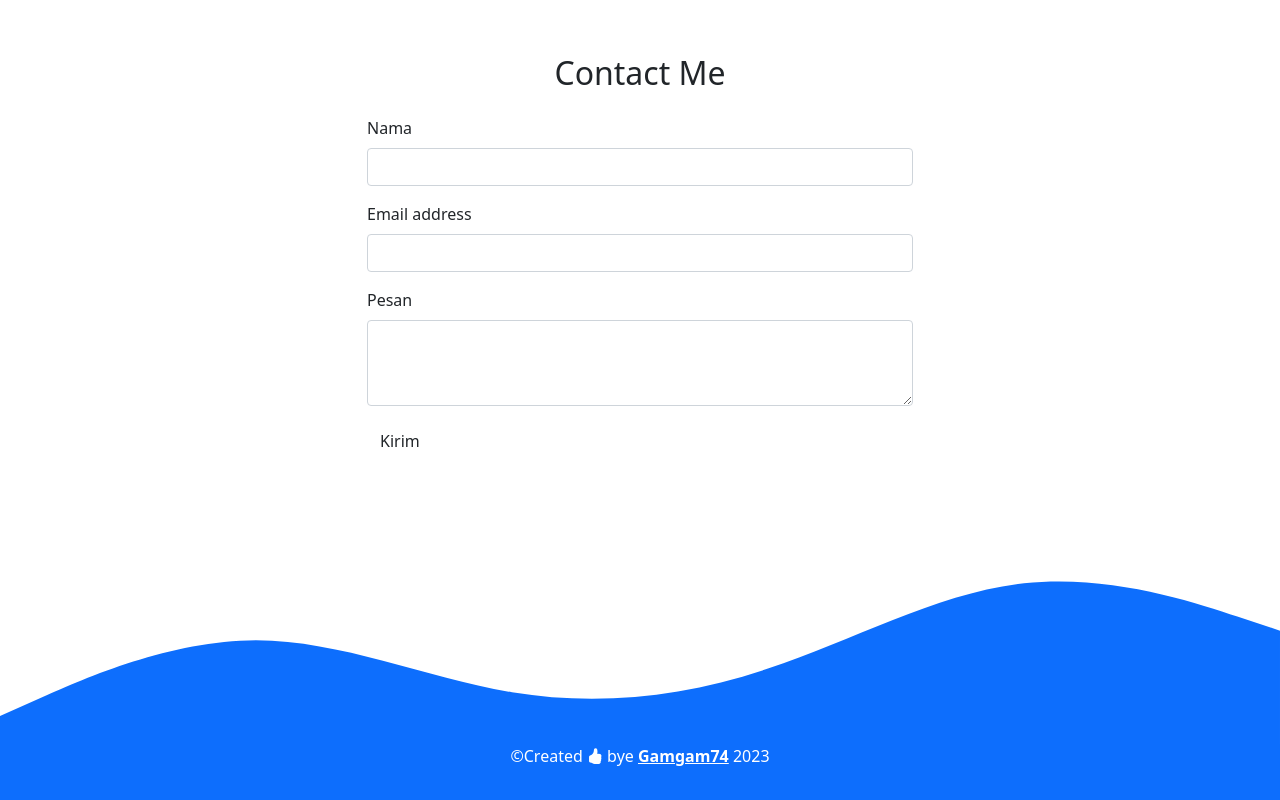
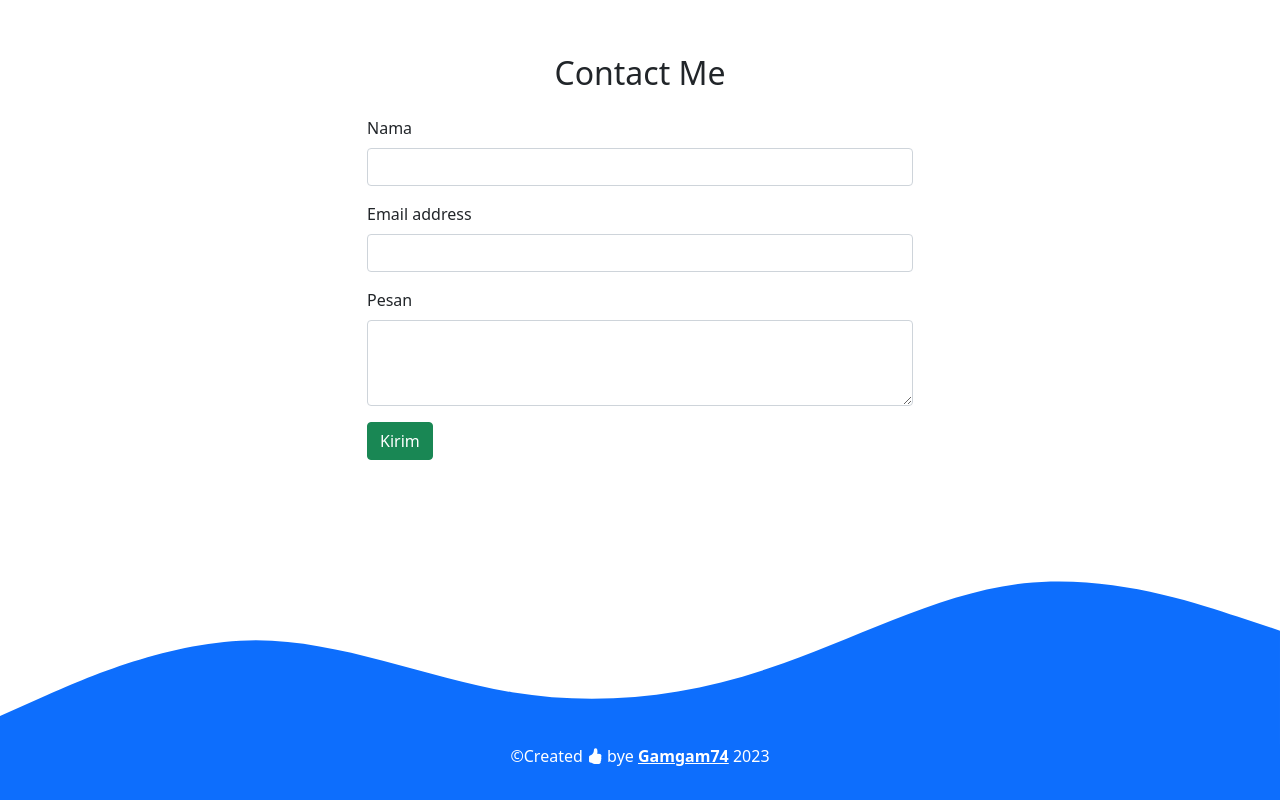
Before and after one commit to Muhtargam/muhtar.github.io, a plain HTML site: page index.html in a window 1280 px wide. Shown: the part 2006-2806 px from the top of the page. Drawn offline with nearby package versions, Linux system fonts and the light colour scheme.

Commit message:
mengubah tombol jadi hijau

```diff
--- a/index.html
+++ b/index.html
@@ -288,7 +288,7 @@
 
               <button
                 type="submit"
-                class="btn btn-succes"
+                class="btn btn-success"
               >
                 Kirim
               </button>
```
